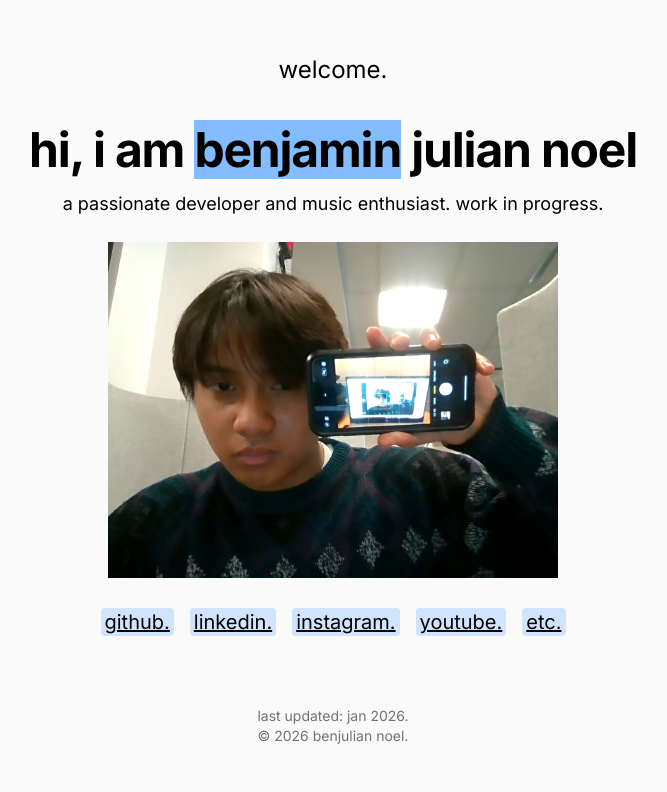
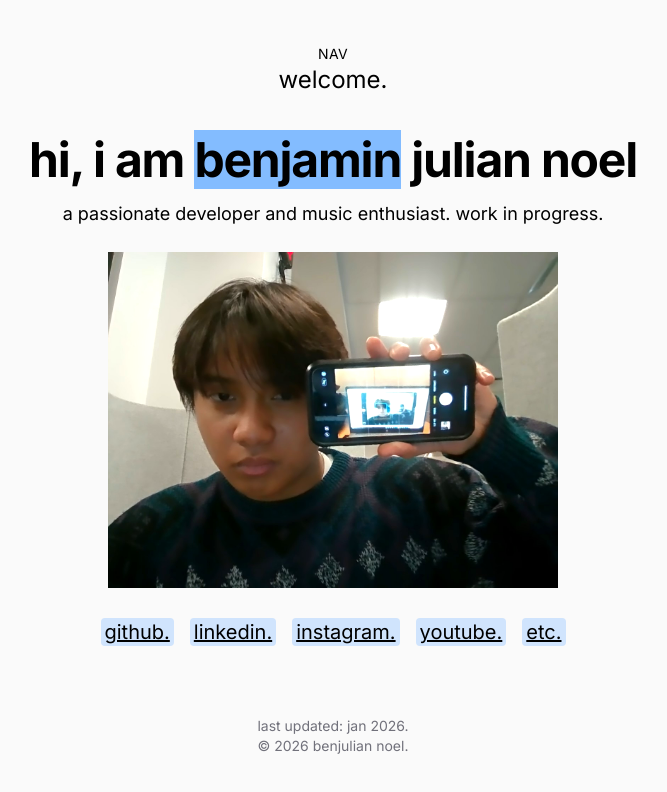
Before and after one commit to benjuliann/benjaminn-portfolio, a Next.js app: page / in a window 1280 px wide. Shown: the top 792 px of the page, without its empty margins (307-974 px from the left). Built offline with nearby package versions, Linux system fonts and the light colour scheme.

Commit message:
update divs

```diff
--- a/app/page.js
+++ b/app/page.js
@@ -4,11 +4,12 @@ import Image from "next/image";
 export default function Home() {
     return (
 
-        <div className="flex flex-col min-h-screen items-center justify-center bg-zinc-50 dark:bg-gray-950 p-10 dark:text-white">
-
+        <main className="flex flex-col min-h-screen items-center justify-center bg-zinc-50 dark:bg-gray-950 p-10 dark:text-white">
+            <nav className="flex gap-6 text-sm uppercase tracking-wide">nav</nav>
             <header className="mb-10">
                 <h2 className="text-2xl">welcome.</h2>
             </header>
+
             <h1 className="text-5xl font-bold tracking-tight">hi, i am <span className="bg-blue-400/70">benjamin</span> julian noel</h1>
             <p className="mt-4 text-lg">a passionate developer and music enthusiast. work in progress.</p>
             <Image
@@ -26,10 +27,10 @@ export default function Home() {
                 <a href="https://benjulian.carrd.co/"className="underline bg-blue-400/25 hover:bg-blue-400/70 transition-all duration-200 hover:scale-105 hover:font-bold px-1 rounded-sm">etc.</a>
             </div>
 
-            <footer className="mt-16 text-sm text-zinc-500">
+            <footer className="mt-16 text-sm text-zinc-500 ">
                 last updated: jan 2026. <br/>
                 © 2026 benjulian noel.
             </footer>
-        </div>
+        </main>
     );
 }
```
